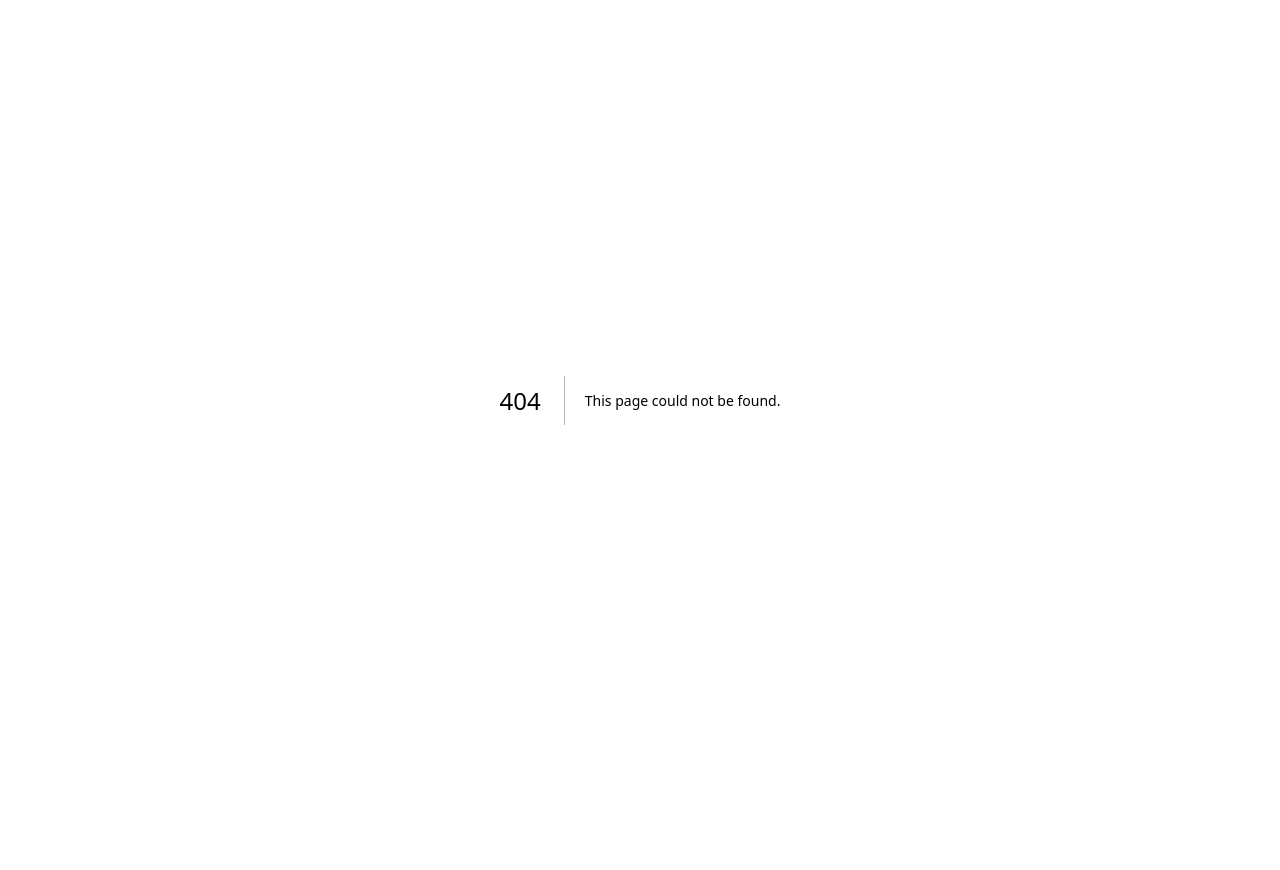
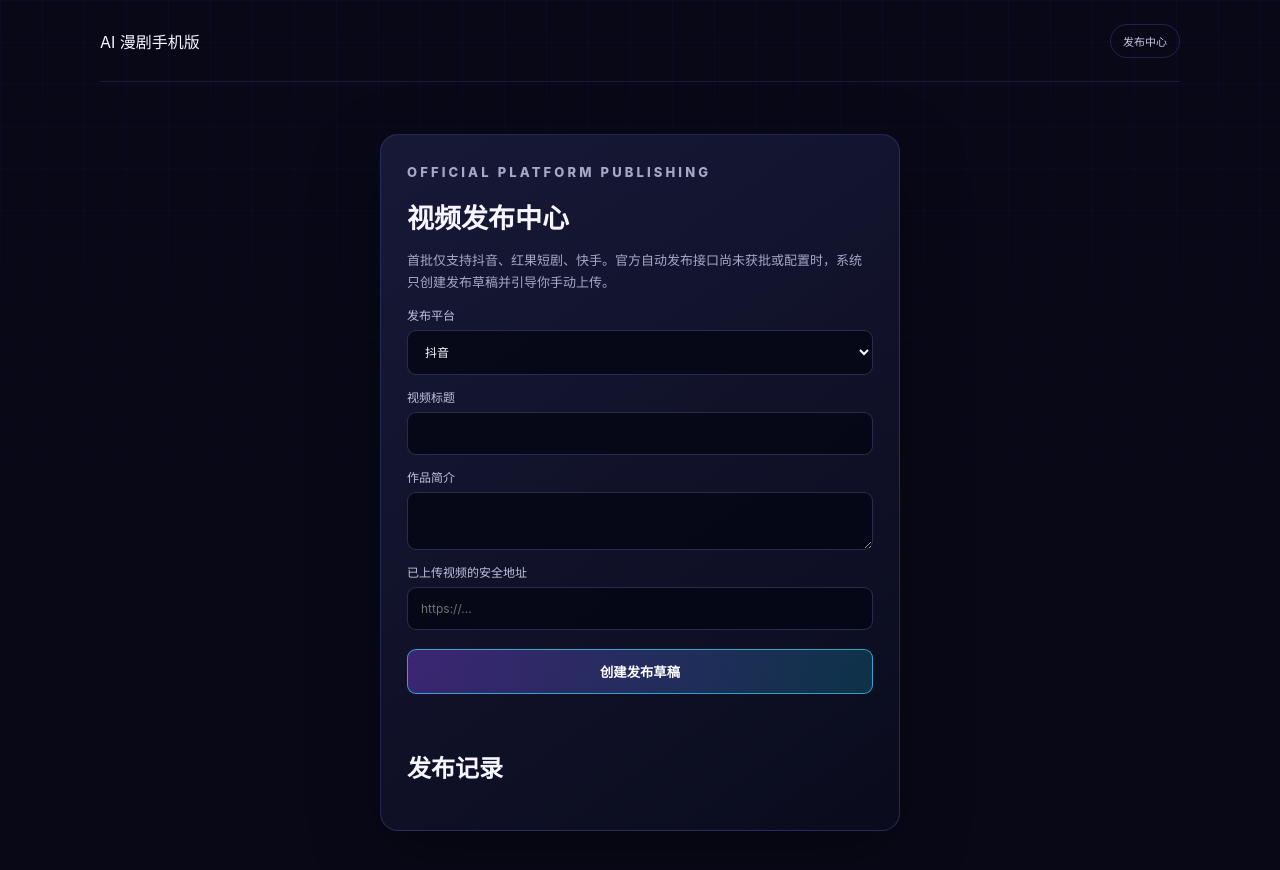
Before and after one commit to Qazwesrd/AI-Comic-Mobile, a Next.js app in the folder apps/web/: page /publishing in a window 1280 px wide. Before the commit this address had no page. Shown: the top 870 px of the page. Before the commit the page ends 800 px from the top, so only its background shows below. Built offline with nearby package versions, Linux system fonts and the light colour scheme; no server answers.

Commit message:
Add platform implementation apps/web/src/app/publishing/page.tsx

```diff
--- /dev/null
+++ b/apps/web/src/app/publishing/page.tsx
@@ -0,0 +1,11 @@
+"use client";
+import { FormEvent,useEffect,useState } from "react";
+import { csrfHeaders } from "../../lib/api";
+const API=process.env.NEXT_PUBLIC_API_BASE_URL||"http://127.0.0.1:8000";
+type Job={id:number;platform:string;title:string;status:string;last_error:string|null};
+export default function PublishingPage(){const [platform,setPlatform]=useState("douyin");const [title,setTitle]=useState("");const [description,setDescription]=useState("");const [media,setMedia]=useState("");const [jobs,setJobs]=useState<Job[]>([]);const [message,setMessage]=useState("");
+async function load(){try{const r=await fetch(`${API}/api/v1/publishing/jobs`,{credentials:"include"});if(r.ok)setJobs(await r.json());}catch{}}
+useEffect(()=>{void load();},[]);
+async function submit(e:FormEvent){e.preventDefault();setMessage("");const r=await fetch(`${API}/api/v1/publishing/jobs`,{method:"POST",credentials:"include",headers:await csrfHeaders(),body:JSON.stringify({platform,title,description,media_url:media})});const d=await r.json();setMessage(r.ok?d.message:d.detail||"请先登录");if(r.ok)void load();}
+return <main className="app-shell"><header className="topbar"><a className="brand" href="/">AI 漫剧手机版</a><span className="system-pill">发布中心</span></header><section className="account-wrap"><div className="account-card"><p className="eyebrow">OFFICIAL PLATFORM PUBLISHING</p><h1>视频发布中心</h1><p>首批仅支持抖音、红果短剧、快手。官方自动发布接口尚未获批或配置时，系统只创建发布草稿并引导你手动上传。</p><form className="account-form" onSubmit={submit}><label>发布平台<select value={platform} onChange={e=>setPlatform(e.target.value)}><option value="douyin">抖音</option><option value="hongguo">红果短剧</option><option value="kuaishou">快手</option></select></label><label>视频标题<input required maxLength={120} value={title} onChange={e=>setTitle(e.target.value)}/></label><label>作品简介<textarea value={description} onChange={e=>setDescription(e.target.value)}/></label><label>已上传视频的安全地址<input required type="url" value={media} onChange={e=>setMedia(e.target.value)} placeholder="https://..."/></label><button className="account-submit">创建发布草稿</button></form><p className="account-message">{message}</p><h2>发布记录</h2>{jobs.map(j=><article className="portal-card" key={j.id}><strong>{j.title}</strong><p>{j.platform} · {j.status}</p><small>{j.last_error}</small></article>)}</div></section></main>;
+}
```
